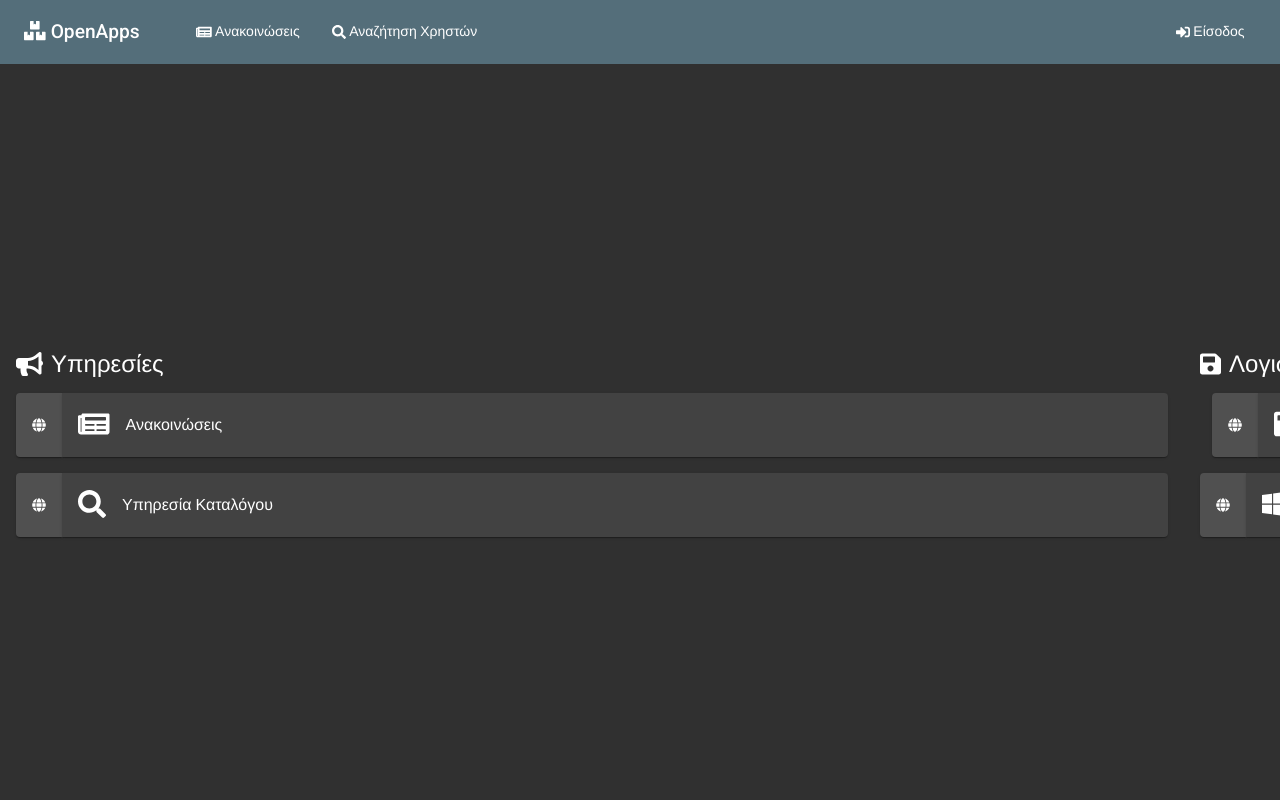
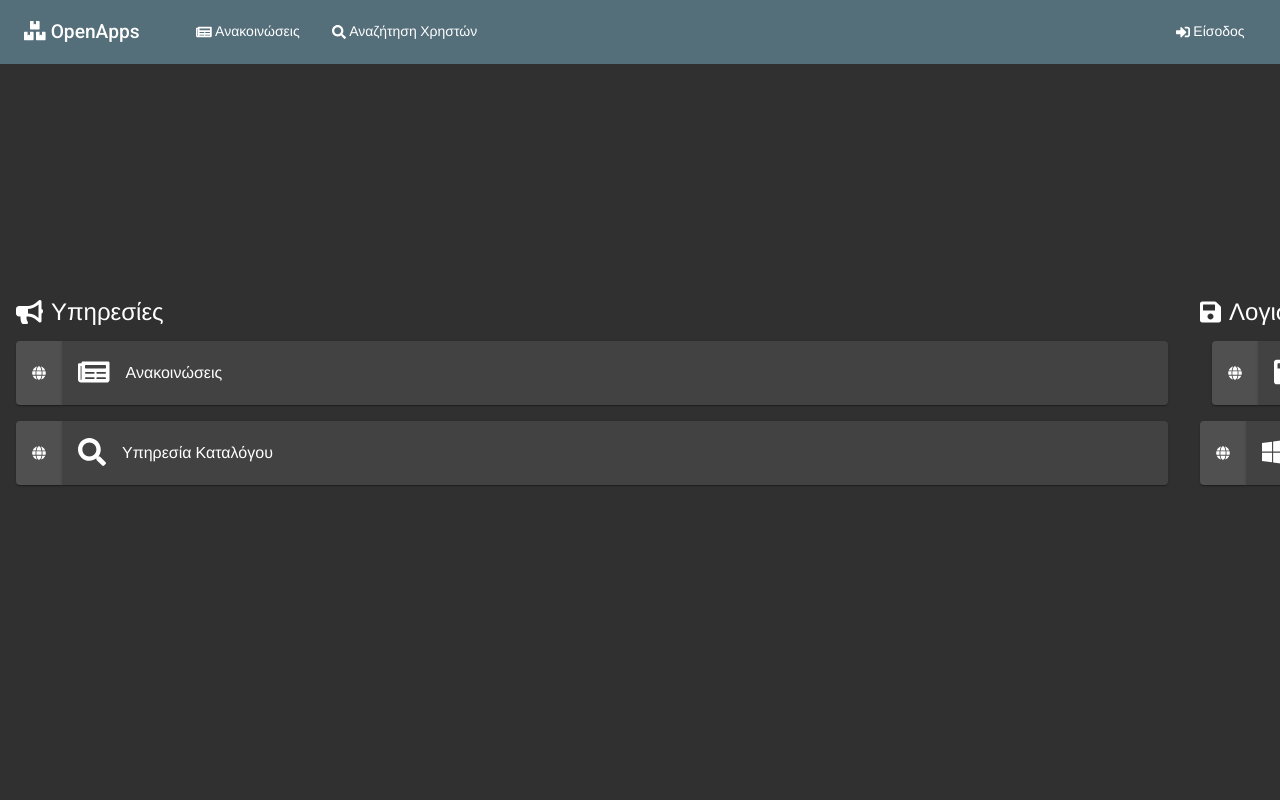
Before and after one commit to theokyr/OpenApps, an Angular app: page / in a window 1280 px wide. Shown: the top 800 px of the page. Built offline with nearby package versions, Linux system fonts and the light colour scheme.

Commit message:
Fixed frontpage height

```diff
--- a/src/styles.scss
+++ b/src/styles.scss
@@ -74,7 +74,7 @@ a.link-no-style:active {
 
 @import 'responsive.mixin.scss';
 
-$height-desktop-large: 857px;
+$height-desktop-large: 753px;
 main {
   margin-top: 64px;
   padding: 1rem;
```
